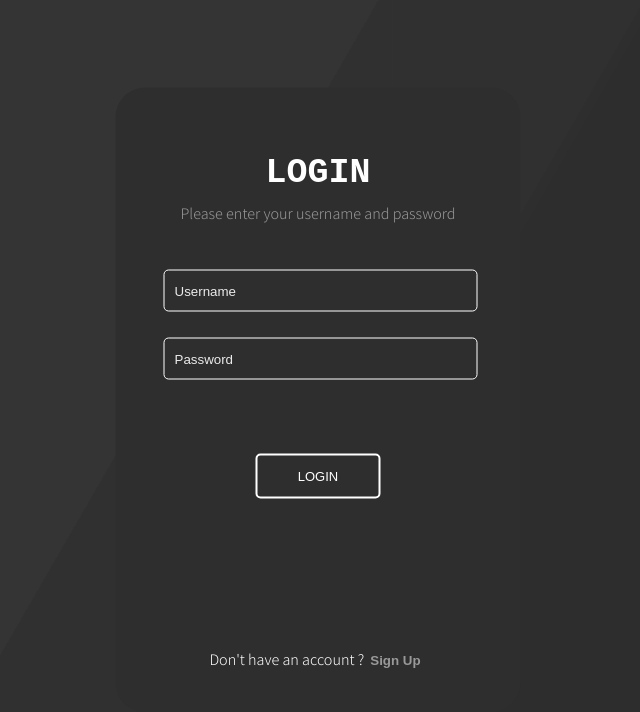
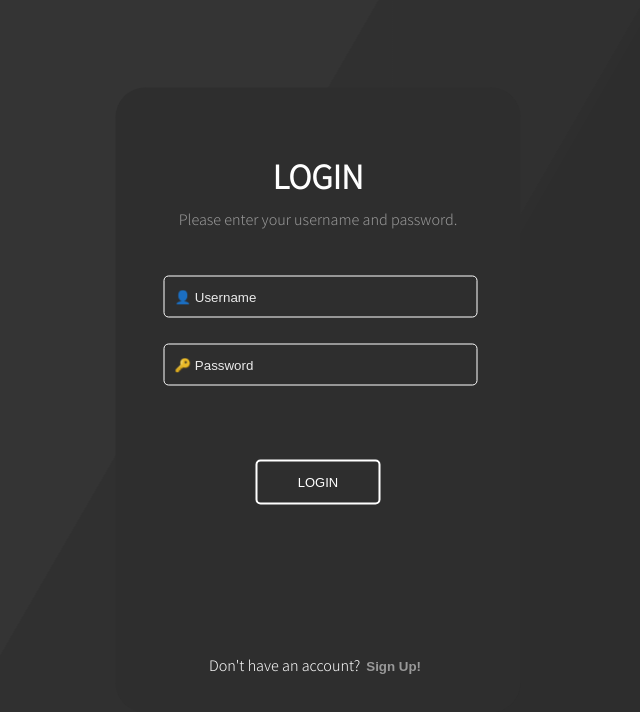
Before and after one commit to bandily/Uplift, a React (Create React App) app in the folder client/: page /login in a window 1280 px wide. Shown: the top 712 px of the page, without its empty margins (322-962 px from the left). Built offline with nearby package versions, Linux system fonts and the light colour scheme; no server answers.

Commit message:
first styles

```diff
--- a/client/src/Components/HomePage/HomePage.js
+++ b/client/src/Components/HomePage/HomePage.js
@@ -11,9 +11,10 @@ function HomePage({currentUser}) {
                 <span
                     className="txt-rotate"
                     data-period="2000"
-                    data-rotate='[ "Welcome to Uplift."]'>
+                    data-rotate='[ "Uplift."]'>
                 </span>
             </h1>
+            <div id="button-container">
                 <button
                     onClick={() => {
                         currentUser ? history("/profile") : history("/login")
@@ -22,6 +23,7 @@ function HomePage({currentUser}) {
                     <span className="text">Enter</span>
                 </button>
             </div>
+        </div>
     )
 }
 
--- a/client/src/Components/Login.js
+++ b/client/src/Components/Login.js
@@ -2,6 +2,7 @@ import React, { useState } from 'react';
 import { Link } from 'react-router-dom';
 import login from '../Images/login.jpg'
 import '../Styling/Login.css'
+import {AiOutlineUser} from 'react-icons/ai';
 
 function Login ({setCurrentUser}) {
     const [username, setUsername] = useState('');
@@ -35,15 +36,15 @@ function Login ({setCurrentUser}) {
     return (
         <div className="authForm">
             <form onSubmit={handleSubmit} className="login-form">
-                <h1 style={{marginBottom:"30px", marginTop:"65px", fontSize: "35px"}}>LOGIN</h1>
-                <p className='please-log'>Please enter your username and password</p>
+                <h1 style={{marginBottom:"30px", marginTop:"65px", fontSize: "35px", fontFamily: "Assistant"}}>LOGIN</h1>
+                <p className='please-log'>Please enter your username and password.</p>
                 <p>
                     <label htmlFor='username' style={{marginRight:"5px"}}/>
                     <input
                         type="text"
                         name="username"
                         className='entry'
-                        placeholder='Username'
+                        placeholder='👤 Username'
                         value={username}
                         onChange={(e) => setUsername(e.target.value)}
                         autoComplete="off"/>
@@ -54,7 +55,7 @@ function Login ({setCurrentUser}) {
                         type="password"
                         name=""
                         className='entry'
-                        placeholder='Password'
+                        placeholder='🔑 Password'
                         value={password}
                         onChange={(e) => setPassword(e.target.value)}
                         style={{marginBottom:"8px"}}
@@ -62,8 +63,8 @@ function Login ({setCurrentUser}) {
                 </p>
                 <div className='error-login'>{error}</div>
                 <p><button className='post-button' type='submit'>LOGIN</button></p>
-                <p style={{marginTop: "150px"}}> Don't have an account ?
-                <button className='no-account'><Link to="/signup" className='no-account'><strong>Sign Up</strong></Link></button></p>
+                <p style={{marginTop: "150px"}}> Don't have an account?
+                <button className='no-account'><Link to="/signup" className='no-account'><strong>Sign Up!</strong></Link></button></p>
                 {/* <img className='login-image' src={login} alt="login"/> */}
             </form>
         </div>
--- a/client/src/Styling/HomePage.css
+++ b/client/src/Styling/HomePage.css
@@ -6,6 +6,8 @@
 .first-phase {
     font-size: 3.5em;
     font-family: "Kanit";
+    margin:auto;
+    width: 50%;
 }
 
 .second-phase {
@@ -18,7 +20,7 @@
     font-size: 18px;
     color: rgb(255, 255, 255);
     position: relative;
-    top: 280px;
+    top: 150px;
     width: 378px;
     margin-left: auto;
     margin-right: auto;
@@ -28,24 +30,22 @@
   align-items: center;
   appearance: none;
   background-color: #FCFCFD;
-  border-radius: 4px;
+  border-radius: 7px;
   border-width: 0;
   box-shadow: rgba(45, 35, 66, 0.4) 0 2px 4px,rgba(45, 35, 66, 0.3) 0 7px 13px -3px,#D6D6E7 0 -3px 0 inset;
   box-sizing: border-box;
   color: #36395A;
   cursor: pointer;
-  display: inline-flex;
   font-family: "Assistant";
   height: 37px;
-  justify-content: center;
   line-height: 1;
   list-style: none;
   overflow: hidden;
   padding-left: 16px;
   padding-right: 16px;
   position: absolute;
-  top: 305px;
-  margin-left: 150px;
+  top: 250px;
+  margin-left: 140px;
   text-align: center;
   text-decoration: none;
   transition: box-shadow .15s,transform .15s;
--- a/package.json
+++ b/package.json
@@ -1,6 +1,7 @@
 {
   "dependencies": {
     "@dicebear/avatars": "^4.10.5",
+    "react-icons": "^4.4.0",
     "react-router-dom": "^6.4.1"
   }
 }
```
Also changed, not shown: 1 other file (tests, documents, lock files or other folders). Lines whose indentation alone changed are shown as unchanged.
